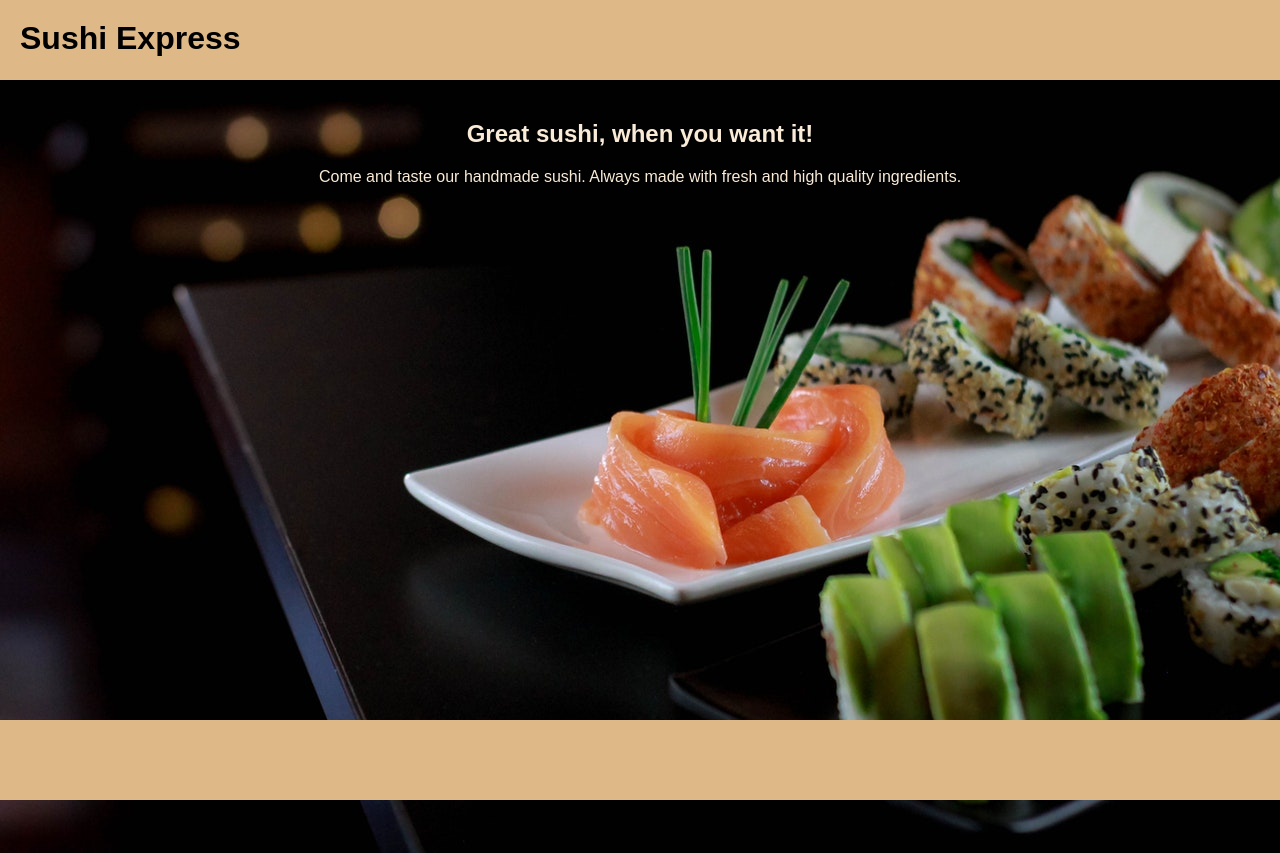
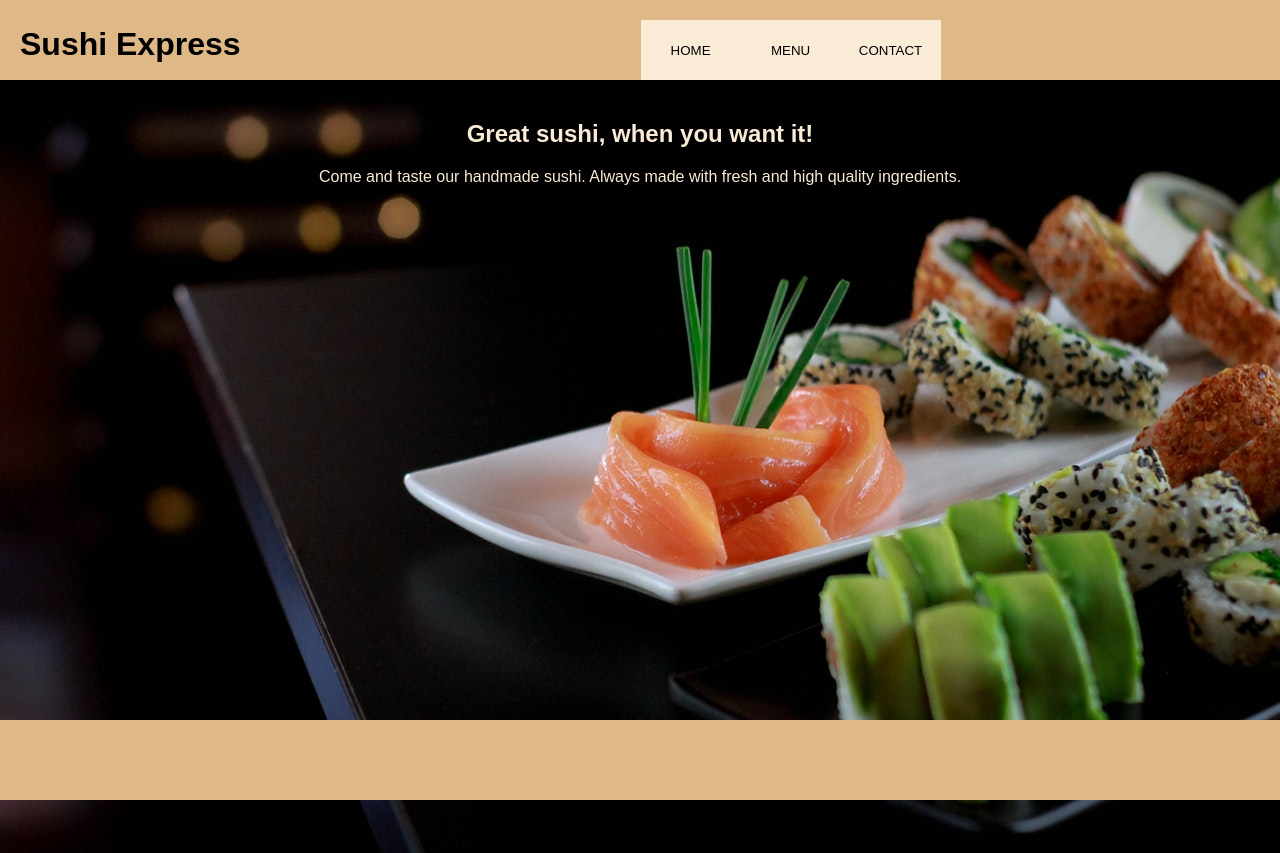
Before and after one commit to sabinaan/restaurant-page, a plain HTML site: page index.html in a window 1280 px wide. Drawn offline with Linux system fonts and the light colour scheme.

Commit message:
Added tabs to the header; home, menu and about

```diff
--- a/css/style.css
+++ b/css/style.css
@@ -1,5 +1,5 @@
 body{
-    font-family: Arial, Helvetica, Comic Sans MS, sans-serif;
+    font-family: Arial, Helvetica, Comic Sans MS, sans-serif !important;
     background-color: black;
     color:black;
 
@@ -20,6 +20,7 @@ img {
 #logo {
     color: black;
     margin: 0;
+    display:inline;
 }
 
 #content{
@@ -59,3 +60,26 @@ img {
     width: 100%;
     z-index: 2;
 }
+
+.tabs{
+    width: 100px;
+    height: 60px;
+    position: relative;
+    left: 400px;
+    border: none;
+    background-color: antiquewhite;
+
+
+}
+
+button.tabs:hover{
+    bottom:10px;
+    cursor: pointer;
+}
+
+.tabs:focus{ outline-color: #A75000 }
+
+.tabs:active{
+    background-color: black;
+    color: white;
+}
--- a/main.js
+++ b/main.js
@@ -1 +1 @@
-(()=>{"use strict";console.log("hello world!"),function(){let e=document.querySelector("#content"),t=document.createElement("img");t.setAttribute("src","css/img/pexels-jose-esquivel-5878433.jpg"),e.appendChild(t);let n=document.createElement("div");n.setAttribute("id","header"),e.appendChild(n);let d=document.createElement("h1");d.setAttribute("id","logo"),d.textContent="Sushi Express",n.appendChild(d);let i=document.createElement("div");i.setAttribute("id","main"),e.appendChild(i);let l=document.createElement("div");l.setAttribute("id","main-content"),i.appendChild(l);let a=document.createElement("h2");a.textContent="Great sushi, when you want it!",l.appendChild(a);let o=document.createElement("p");o.textContent="Come and taste our handmade sushi. Always made with fresh and high quality ingredients.",l.appendChild(o);let r=document.createElement("div");r.setAttribute("id","footer"),e.appendChild(r)}()})();
+(()=>{"use strict";console.log("hello world!"),function(){let e=document.querySelector("#content"),t=document.createElement("img");t.setAttribute("src","css/img/pexels-jose-esquivel-5878433.jpg"),e.appendChild(t);let n=document.createElement("div");n.setAttribute("id","header"),e.appendChild(n);let d=document.createElement("h1");d.setAttribute("id","logo"),d.textContent="Sushi Express",n.appendChild(d);let l=document.createElement("button");l.textContent="HOME",l.className="tabs",n.appendChild(l);let a=document.createElement("button");a.textContent="MENU",a.className="tabs",n.appendChild(a);let i=document.createElement("button");i.textContent="CONTACT",i.className="tabs",n.appendChild(i);let o=document.createElement("div");o.setAttribute("id","main"),e.appendChild(o);let s=document.createElement("div");s.setAttribute("id","main-content"),o.appendChild(s);let c=document.createElement("h2");c.textContent="Great sushi, when you want it!",s.appendChild(c);let m=document.createElement("p");m.textContent="Come and taste our handmade sushi. Always made with fresh and high quality ingredients.",s.appendChild(m);let u=document.createElement("div");u.setAttribute("id","footer"),e.appendChild(u)}()})();
```
